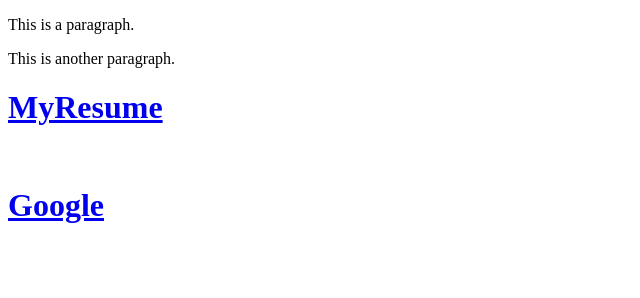
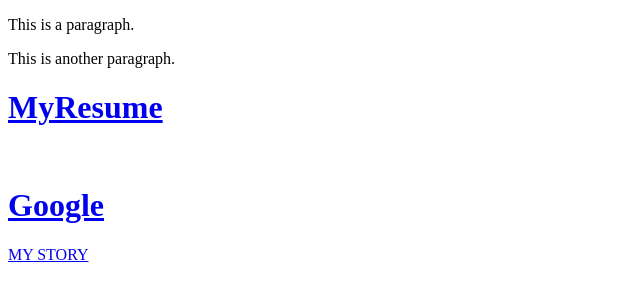
Before and after one commit to nagarajugandu544/WTClass, a plain HTML site: page index.html in a window 1280 px wide. Shown: the whole page, without its empty margins (0-640 px from the left). Drawn offline with Linux system fonts and the light colour scheme.

Commit message:
Update index.html

```diff
--- a/index.html
+++ b/index.html
@@ -6,5 +6,6 @@
 <p>This is another paragraph.</p>
 <a href="https://nagarajugandu544.github.io/WTClass/resume.html"><h1>MyResume</h1></a></br>
 <a href="google.html"><h1>Google</h1></a>
+<a href="https://nagarajugandu544.github.io/WTClass/the%20boy%20who%20cried%20wolf.html">MY STORY</a></br>
 </body>
 </html>
```
